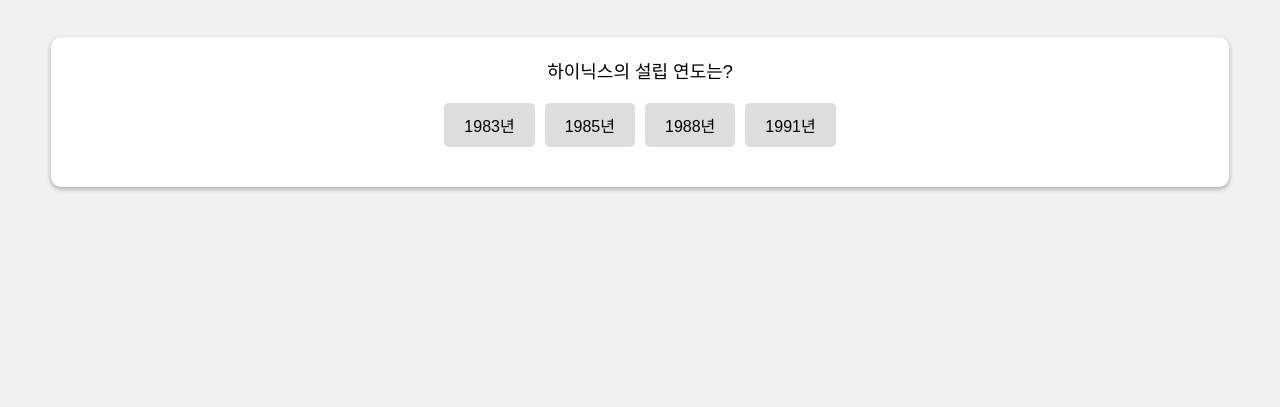
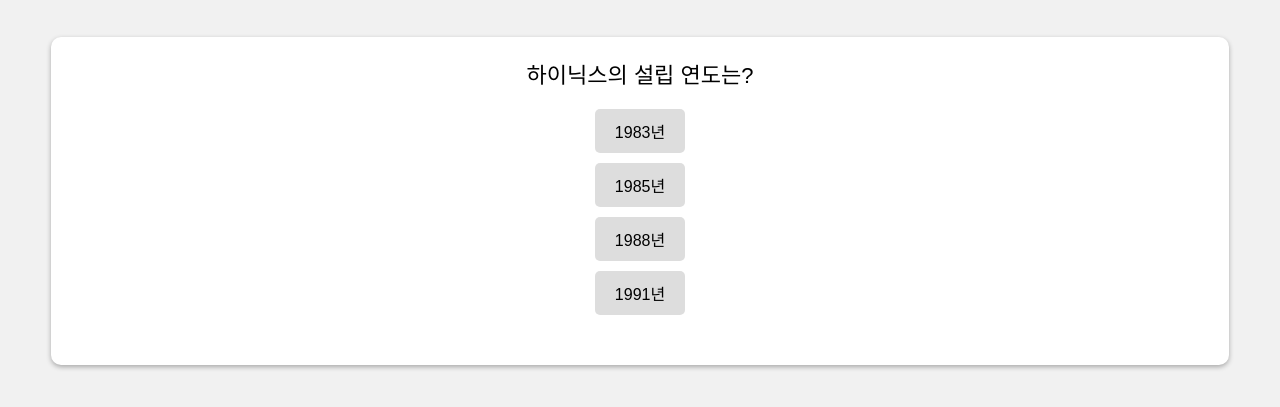
Before and after one commit to fullofwisdom0124/disciple_minkey, a plain HTML site: page index.html in a window 1280 px wide. Shown: the part 89-496 px from the top of the page. Drawn offline with Linux system fonts and the light colour scheme.

Commit message:
Update index.html

```diff
--- a/index.html
+++ b/index.html
@@ -23,15 +23,15 @@
         }
 
         .question {
-            font-size: 18px;
+            font-size: 22px;
             margin-bottom: 20px;
         }
 
         .answer-container {
             display: flex;
-            flex-wrap: wrap;
-            justify-content: center;
-            gap: 10px;
+            flex-direction: column;
+            align-items: center;
+            margin-top: 10px;
         }
 
         .answer {
@@ -40,6 +40,7 @@
             border-radius: 5px;
             cursor: pointer;
             transition: background-color 0.3s ease;
+            margin-bottom: 10px;
         }
 
         .answer:hover {
```
